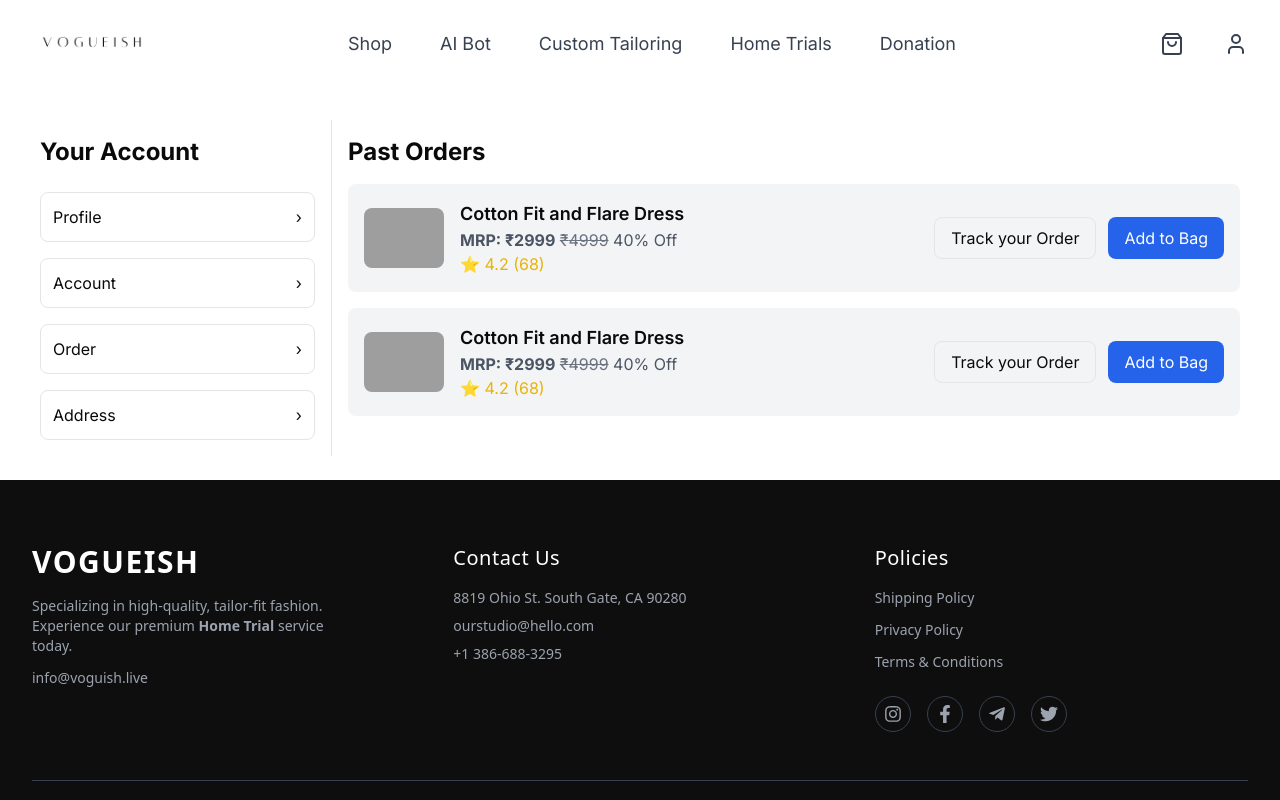
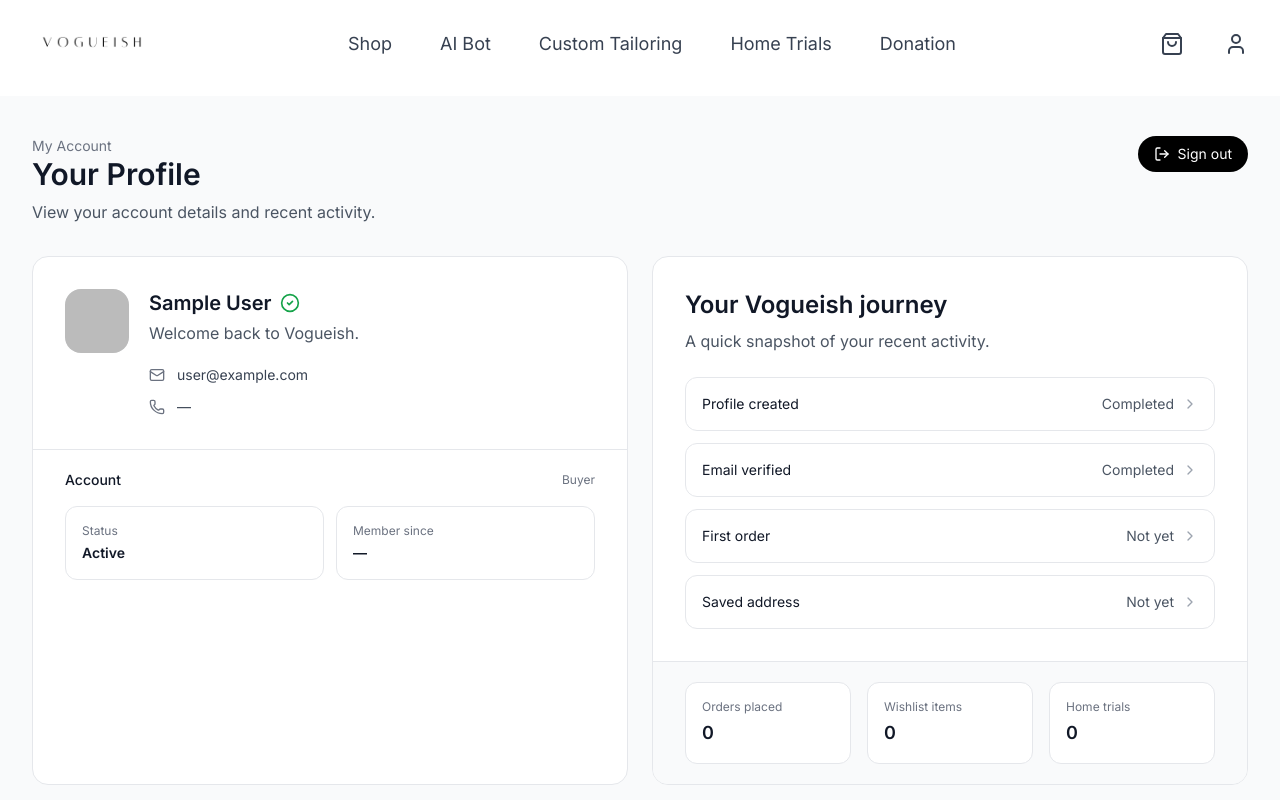
Before and after one commit to WearEase/VOGUEISH-, a Next.js app: page /my-account in a window 1280 px wide. Shown: the top 800 px of the page. Built offline with nearby package versions, Linux system fonts and the light colour scheme; no server answers; sample sign-in values are in the browser's storage; grey boxes are pictures that could not be loaded.

Commit message:
updated profile page

```diff
--- a/app/(auth)/[type]/page.tsx
+++ b/app/(auth)/[type]/page.tsx
@@ -18,7 +18,7 @@ const AuthPage = () => {
     ? "Log in to your account"
     : "Create an account";
   const subtitle = isBuyer
-    ? "Welcome to VOGUEISH (Buyer)"
+    ? "Welcome to VOGUEISH"
     : "Welcome to VOGUEISH (Seller)";
 
   const alternateRoute = isSignIn
--- a/app/(buyer)/my-account/page.tsx
+++ b/app/(buyer)/my-account/page.tsx
@@ -1,95 +1,237 @@
 "use client";
 
-import { useEffect, useState } from "react";
+import { useEffect, useMemo, useState } from "react";
 import { useRouter } from "next/navigation";
+import Image from "next/image";
+import { signOut, useSession } from "next-auth/react";
 import Link from "next/link";
-import Image from "next/image";
+import { CheckCircle2, ChevronRight, LogOut, Mail, Phone, User as UserIcon } from "lucide-react";
 
-const MyAccount = () => {
+const formatMaybe = (value: string | null | undefined) => (value && value.trim().length > 0 ? value : "—");
+
+type LocalUser = {
+  email?: string;
+  name?: string;
+  type?: string;
+};
+
+const readLocalUser = (): LocalUser | null => {
+  if (typeof window === "undefined") return null;
+  try {
+    const raw = localStorage.getItem("user");
+    if (!raw) return null;
+    const parsed = JSON.parse(raw) as unknown;
+    if (!parsed || typeof parsed !== "object") return null;
+    return parsed as LocalUser;
+  } catch {
+    return null;
+  }
+};
+
+export default function MyAccountPage() {
   const router = useRouter();
-  const [orders, setOrders] = useState([]);
+  const { data: session, status } = useSession();
+  const [localUser, setLocalUser] = useState<LocalUser | null>(() => readLocalUser());
 
-  // Simulate authentication check
   useEffect(() => {
-    const loggedInUser = JSON.parse(localStorage.getItem("user") || "null");
-    if (!loggedInUser) {
-      router.push("/buyer/signin"); // Redirect if not logged in
+    // Keep local user state in sync (demo login stores it)
+    setLocalUser(readLocalUser());
+  }, []);
+
+  useEffect(() => {
+    if (status === "unauthenticated" && !localUser) {
+      router.replace("/buyer-sign-in");
+    }
+  }, [router, status, localUser]);
+
+  const profile = useMemo(() => {
+    const name = session?.user?.name ?? localUser?.name ?? "";
+    const email = session?.user?.email ?? localUser?.email ?? "";
+    return {
+      name,
+      email,
+    };
+  }, [localUser?.email, localUser?.name, session?.user?.email, session?.user?.name]);
+
+  if (status === "loading") {
+    return (
+      <div className="min-h-screen bg-gray-50">
+        <div className="max-w-7xl mx-auto px-4 sm:px-6 lg:px-8 py-10">
+          <div className="h-8 w-56 bg-gray-200 rounded mb-6" />
+          <div className="grid grid-cols-1 lg:grid-cols-2 gap-6">
+            <div className="h-72 bg-white rounded-2xl border border-gray-200" />
+            <div className="h-72 bg-white rounded-2xl border border-gray-200" />
+          </div>
+        </div>
+      </div>
+    );
+  }
+
+  const isAuthed = (status === "authenticated" && !!session?.user) || !!localUser;
+  const handleSignOut = async () => {
+    try {
+      localStorage.removeItem("user");
+    } catch {
+      // ignore
+    }
+    if (status === "authenticated") {
+      await signOut({ redirect: true, callbackUrl: "/" });
     } else {
-      const mockOrders = [
-        {
-          id: 1,
-          name: "Cotton Fit and Flare Dress",
-          price: 2999,
-          originalPrice: 4999,
-          discount: "40% Off",
-          rating: 4.2,
-          reviews: 68,
-          imageUrl: "/placeholder.png", // Replace with actual images
-        },
-        {
-          id: 2,
-          name: "Cotton Fit and Flare Dress",
-          price: 2999,
-          originalPrice: 4999,
-          discount: "40% Off",
-          rating: 4.2,
-          reviews: 68,
-          imageUrl: "/placeholder.png",
-        },
-      ];
-      setOrders(mockOrders);
+      router.push("/");
     }
-  }, [router]);
+  };
 
   return (
-    <div className="flex p-6">
-      {/* Left Sidebar */}
-      <div className="w-1/4 p-4 border-r">
-        <h2 className="text-2xl font-bold mb-6">Your Account</h2>
-        <nav className="space-y-4">
-          {["Profile", "Account", "Order", "Address"].map((item) => (
+    <div className="min-h-screen bg-gray-50">
+      <div className="max-w-7xl mx-auto px-4 sm:px-6 lg:px-8 py-10">
+        <div className="flex items-start justify-between gap-6 flex-wrap">
+          <div>
+            <p className="text-sm text-gray-500">My Account</p>
+            <h1 className="text-3xl font-semibold text-gray-900">Your Profile</h1>
+            <p className="mt-2 text-gray-600 max-w-2xl">
+              View your account details and recent activity.
+            </p>
+          </div>
+
+          {isAuthed ? (
+            <button
+              onClick={handleSignOut}
+              className="inline-flex items-center gap-2 px-4 py-2 rounded-full bg-black text-white text-sm hover:bg-gray-900 transition"
+            >
+              <LogOut className="w-4 h-4" />
+              Sign out
+            </button>
+          ) : (
             <Link
-              href={`/account/${item.toLowerCase()}`}
-              key={item}
-              className="flex justify-between items-center p-3 border rounded-lg hover:bg-gray-100"
+              href="/buyer-sign-in"
+              className="inline-flex items-center gap-2 px-4 py-2 rounded-full bg-black text-white text-sm hover:bg-gray-900 transition"
             >
-              {item} <span>›</span>
+              Sign in
+              <ChevronRight className="w-4 h-4" />
             </Link>
-          ))}
-        </nav>
-      </div>
+          )}
+        </div>
 
-      {/* Right Content */}
-      <div className="w-3/4 p-4">
-        <h2 className="text-2xl font-bold mb-4">Past Orders</h2>
-        {orders.length > 0 ? (
-          orders.map((order) => (
-            <div key={order.id} className="flex items-center justify-between p-4 mb-4 bg-gray-100 rounded-lg">
-              <div className="flex items-center">
-                <Image src={order.imageUrl} alt={order.name} width={80} height={80} className="rounded-lg" />
-                <div className="ml-4">
-                  <h3 className="text-lg font-semibold">{order.name}</h3>
-                  <p className="text-gray-600">
-                    <span className="font-bold">MRP: ₹{order.price}</span>{" "}
-                    <span className="line-through text-gray-500">₹{order.originalPrice}</span> {order.discount}
-                  </p>
-                  <p className="text-yellow-500">⭐ {order.rating} ({order.reviews})</p>
+        {!isAuthed ? (
+          <div className="mt-8 bg-white rounded-2xl border border-gray-200 p-8">
+            <h2 className="text-xl font-semibold text-gray-900">You’re not signed in</h2>
+            <p className="mt-2 text-gray-600">
+              Sign in to view your profile and account activity.
+            </p>
+            <div className="mt-6 flex flex-wrap gap-3">
+              <Link
+                href="/buyer-sign-in"
+                className="px-5 py-2.5 rounded-xl bg-black text-white text-sm hover:bg-gray-900 transition"
+              >
+                Continue to Buyer Sign In
+              </Link>
+              <Link
+                href="/login"
+                className="px-5 py-2.5 rounded-xl border border-gray-200 text-sm text-gray-900 hover:bg-gray-50 transition"
+              >
+                Back to login options
+              </Link>
+            </div>
+          </div>
+        ) : (
+          <div className="mt-8 grid grid-cols-1 lg:grid-cols-2 gap-6">
+          {/* Left: Profile card */}
+          <div className="bg-white rounded-2xl border border-gray-200 overflow-hidden">
+            <div className="p-6 sm:p-8 flex items-start gap-5">
+              <div className="relative w-16 h-16 rounded-2xl overflow-hidden bg-gray-100 flex items-center justify-center flex-shrink-0">
+                {session?.user?.image ? (
+                  <Image src={session.user.image} alt="Profile" fill className="object-cover" />
+                ) : (
+                  <UserIcon className="w-7 h-7 text-gray-500" />
+                )}
+              </div>
+              <div className="min-w-0 flex-1">
+                <div className="flex items-center gap-2">
+                  <h2 className="text-xl font-semibold text-gray-900 truncate">
+                    {formatMaybe(profile.name) as string}
+                  </h2>
+                  <CheckCircle2 className="w-5 h-5 text-green-600" />
+                </div>
+                <p className="text-gray-600 mt-1">Welcome back to Vogueish.</p>
+
+                <div className="mt-5 space-y-3">
+                  <div className="flex items-center gap-3 text-sm text-gray-700">
+                    <Mail className="w-4 h-4 text-gray-500" />
+                    <span className="truncate">{formatMaybe(profile.email)}</span>
+                  </div>
+                  <div className="flex items-center gap-3 text-sm text-gray-700">
+                    <Phone className="w-4 h-4 text-gray-500" />
+                    <span>{"—"}</span>
+                  </div>
                 </div>
               </div>
-              <div className="flex space-x-3">
-                <button className="px-4 py-2 border rounded-lg hover:bg-gray-200">Track your Order</button>
-                <button className="px-4 py-2 bg-blue-600 text-white rounded-lg hover:bg-blue-700">
-                  Add to Bag
-                </button>
+            </div>
+
+            <div className="border-t border-gray-200 px-6 sm:px-8 py-5">
+              <div className="flex items-center justify-between">
+                <p className="text-sm font-medium text-gray-900">Account</p>
+                <span className="text-xs text-gray-500">Buyer</span>
+              </div>
+
+              <div className="mt-4 grid grid-cols-1 sm:grid-cols-2 gap-3">
+                <div className="rounded-xl border border-gray-200 p-4">
+                  <p className="text-xs text-gray-500">Status</p>
+                  <p className="mt-1 text-sm font-semibold text-gray-900">Active</p>
+                </div>
+                <div className="rounded-xl border border-gray-200 p-4">
+                  <p className="text-xs text-gray-500">Member since</p>
+                  <p className="mt-1 text-sm font-semibold text-gray-900">—</p>
+                </div>
               </div>
             </div>
-          ))
-        ) : (
-          <p>No past orders found.</p>
+          </div>
+
+          {/* Right: Activity / Journey card */}
+          <div className="bg-white rounded-2xl border border-gray-200 overflow-hidden">
+            <div className="p-6 sm:p-8">
+              <h2 className="text-2xl font-semibold text-gray-900">Your Vogueish journey</h2>
+              <p className="mt-2 text-gray-600">
+                A quick snapshot of your recent activity.
+              </p>
+
+              <div className="mt-6 space-y-3">
+                {[
+                  { label: "Profile created", value: "Completed" },
+                  { label: "Email verified", value: "Completed" },
+                  { label: "First order", value: "Not yet" },
+                  { label: "Saved address", value: "Not yet" },
+                ].map((row) => (
+                  <div key={row.label} className="flex items-center justify-between rounded-xl border border-gray-200 p-4">
+                    <p className="text-sm text-gray-900">{row.label}</p>
+                    <p className="text-sm text-gray-600 flex items-center gap-2">
+                      {row.value}
+                      <ChevronRight className="w-4 h-4 text-gray-400" />
+                    </p>
+                  </div>
+                ))}
+              </div>
+            </div>
+
+            <div className="border-t border-gray-200 bg-gray-50 px-6 sm:px-8 py-5">
+              <div className="grid grid-cols-1 sm:grid-cols-3 gap-4">
+                <div className="rounded-xl bg-white border border-gray-200 p-4">
+                  <p className="text-xs text-gray-500">Orders placed</p>
+                  <p className="mt-1 text-lg font-semibold text-gray-900">0</p>
+                </div>
+                <div className="rounded-xl bg-white border border-gray-200 p-4">
+                  <p className="text-xs text-gray-500">Wishlist items</p>
+                  <p className="mt-1 text-lg font-semibold text-gray-900">0</p>
+                </div>
+                <div className="rounded-xl bg-white border border-gray-200 p-4">
+                  <p className="text-xs text-gray-500">Home trials</p>
+                  <p className="mt-1 text-lg font-semibold text-gray-900">0</p>
+                </div>
+              </div>
+            </div>
+          </div>
+        </div>
         )}
       </div>
     </div>
   );
-};
-
-export default MyAccount;
+}
--- a/components/NavbarIcons.tsx
+++ b/components/NavbarIcons.tsx
@@ -62,7 +62,7 @@ export default function NavbarIcons() {
             </Link>
 
             {/* User */}
-            <Link href="/login" className="p-2 text-black rounded-full hover:bg-gray-100 transition-colors">
+            <Link href="/my-account" className="p-2 text-black rounded-full hover:bg-gray-100 transition-colors" aria-label="My account">
                 <User size={24} className="text-gray-700 hover:text-black" />
             </Link>
         </div>
```
Also changed, not shown: app/(buyer)/shop/page.tsx (+10 -9 lines), components/auth/BuyerSignIn.tsx (+13 -0 lines), components/shop/ProductCard.tsx (+21 -15 lines), components/shop/ProductGrid.tsx (+1 -9 lines).
